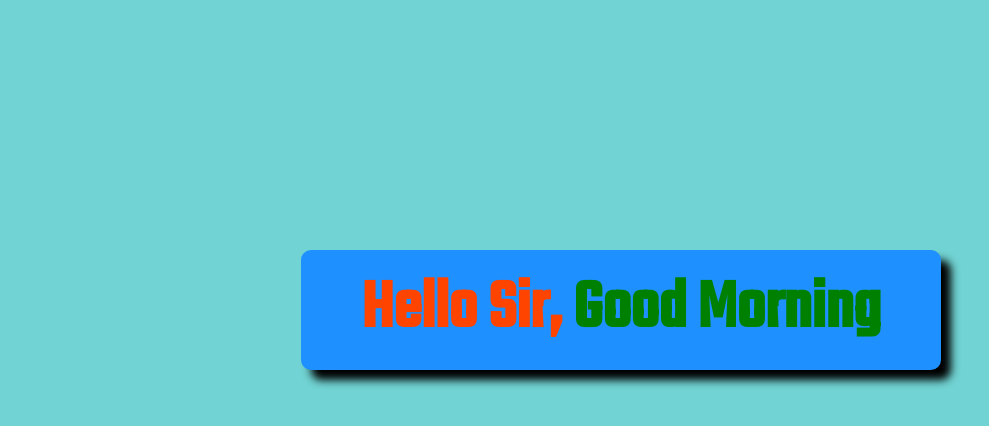
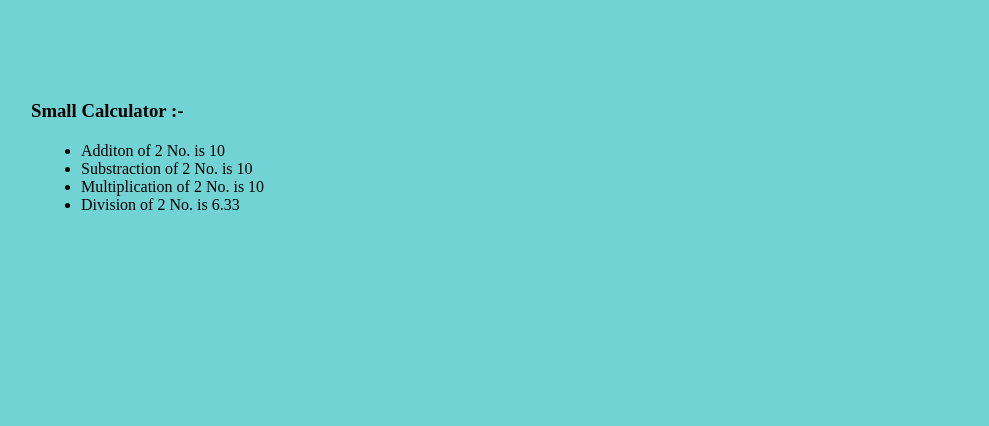
Before and after one commit to vishaltawar/React-JS, a React (Create React App) app: page / in a window 1280 px wide. Shown: the top 426 px of the page, without its empty margins (19-1008 px from the left). Built offline with nearby package versions, Linux system fonts and the light colour scheme.

Commit message:
components, import & export , Task's added

```diff
--- a/src/App.js
+++ b/src/App.js
@@ -1,25 +1,29 @@
-import logo from './logo.svg';
 import './App.css';
+// import Home from './Home';
+// import Bhojan from './Bhojan';
+// import Mony from './Mony'
+import { Add, Sub, Mul, Div } from './Calculator'
 
 function App() {
   return (
-    <div className="App">
-      <header className="App-header">
-        <img src={logo} className="App-logo" alt="logo" />
-        <p>
-          Edit <code>src/App.js</code> and save to reload.
-        </p>
-        <a
-          className="App-link"
-          href="https://reactjs.org"
-          target="_blank"
-          rel="noopener noreferrer"
-        >
-          Learn React
-        </a>
-      </header>
+
+    /*    <div style={{ margin: '150px auto', width: '600px', backgroundColor: 'yellowgreen', padding: '15px', borderRadius: '5px ' }}>
+          <Home />
+          <Bhojan />
+          <Mony />
+        </div>
+    */
+    <div style={{ margin: '100px 50px' }}>
+      <h3>Small Calculator :- </h3>
+      <ul style={{ margin: '20px 50px' }} >
+        <li>Additon of 2 No. is {Add(5, 5)}</li>
+        <li>Substraction of 2 No. is {Sub(15, 5)}</li>
+        <li>Multiplication of 2 No. is {Mul(2, 5)}</li>
+        <li>Division of  2 No. is {Div(19, 3)}</li>
+      </ul>
     </div>
   );
+
 }
 
 export default App;
--- /dev/null
+++ b/src/Bhojan.jsx
@@ -0,0 +1,17 @@
+import React from 'react';
+function Bhojan() {
+    return (
+        <div>
+            <p>Today we will eat :- </p>
+            <div style={{margin :'10px 50px'}}>
+            <ol>
+                <li>Samosa</li>
+                <li>Cachori</li>
+                <li>Patise</li>
+                <li>Kande Bhaji</li>
+            </ol>
+            </div>
+        </div>
+    )
+}
+export default Bhojan;
--- /dev/null
+++ b/src/Calculator.jsx
@@ -0,0 +1,17 @@
+// import React from 'react';
+
+function Add(a,b){
+    return a+b;
+}
+
+function Sub(a,b){
+    return a-b;
+}
+function Mul(a,b){
+    return a*b;
+}
+function Div(a,b){
+    return (a/b).toFixed(2);
+}
+
+export {Add,Sub,Mul,Div};
--- /dev/null
+++ b/src/Home.jsx
@@ -0,0 +1,6 @@
+import React from 'react';
+
+function Home(){
+    return <h1>Welcome to My Home </h1>
+}
+export default Home;
--- /dev/null
+++ b/src/Mony.jsx
@@ -0,0 +1,6 @@
+import React from 'react';
+
+function Mony(){
+    return <h3>Note:-Only 10 रु. Sath Leke Aana. </h3>
+}
+export default Mony;
--- a/src/index.js
+++ b/src/index.js
@@ -3,6 +3,11 @@
 import React from 'react';
 import ReactDom from 'react-dom';
 import "./index.css"
+
+import App from './App'
+
+
+
 // JSX Code ==> this code internally convert into Pure 'React Code' by "Babel" it is a JS Compiler.
 //ReactDom.render(<h1><b>Hello,<br /> Vishal Tawar</b></h1>,
 //   document.getElementById("root"));
@@ -87,6 +92,7 @@ ReactDom.render(
 // ***********************************************************************//
 // Chalange Task 4 :- show time wise Greting ex. Good Morning, Good Afternnon & so on.
 
+/*
 let greeting = " ";
 let time = new Date();
 let hour = time.getHours();
@@ -95,7 +101,7 @@ const css={ };
 if (hour > 1 && hour < 12) {
     greeting = "Good  Morning";
     css.color="green";
-} else if (hour > 12 && hour < 19) {
+} else if (hour >= 12 && hour < 19) {
     greeting = "Good  Afternoon";
     css.color="#ffbc00";
 } else {
@@ -103,12 +109,19 @@ if (hour > 1 && hour < 12) {
     css.color="black";
 }
 
-
-
-
 ReactDom.render(
     <div className='heading'>
-        <h1>Hello sir, <span style={css}>{greeting}</span></h1>
+        <h1 contentEditable="true" >Hello vishal, <span style={css}>{greeting}</span></h1>
     </div>
     , document.getElementById("root")
 );
+*/
+// ***********************************************************************//
+// task 5:-Create Component's use in App.js and 'render' here.
+
+ReactDom.render(<App />, document.getElementById('root'));
+
+// ***********************************************************************//
+// Chalange task 6:-Create Calculator using import  & export& Component's.
+
+ReactDom.render(<App />,document.getElementById("root"));
```
